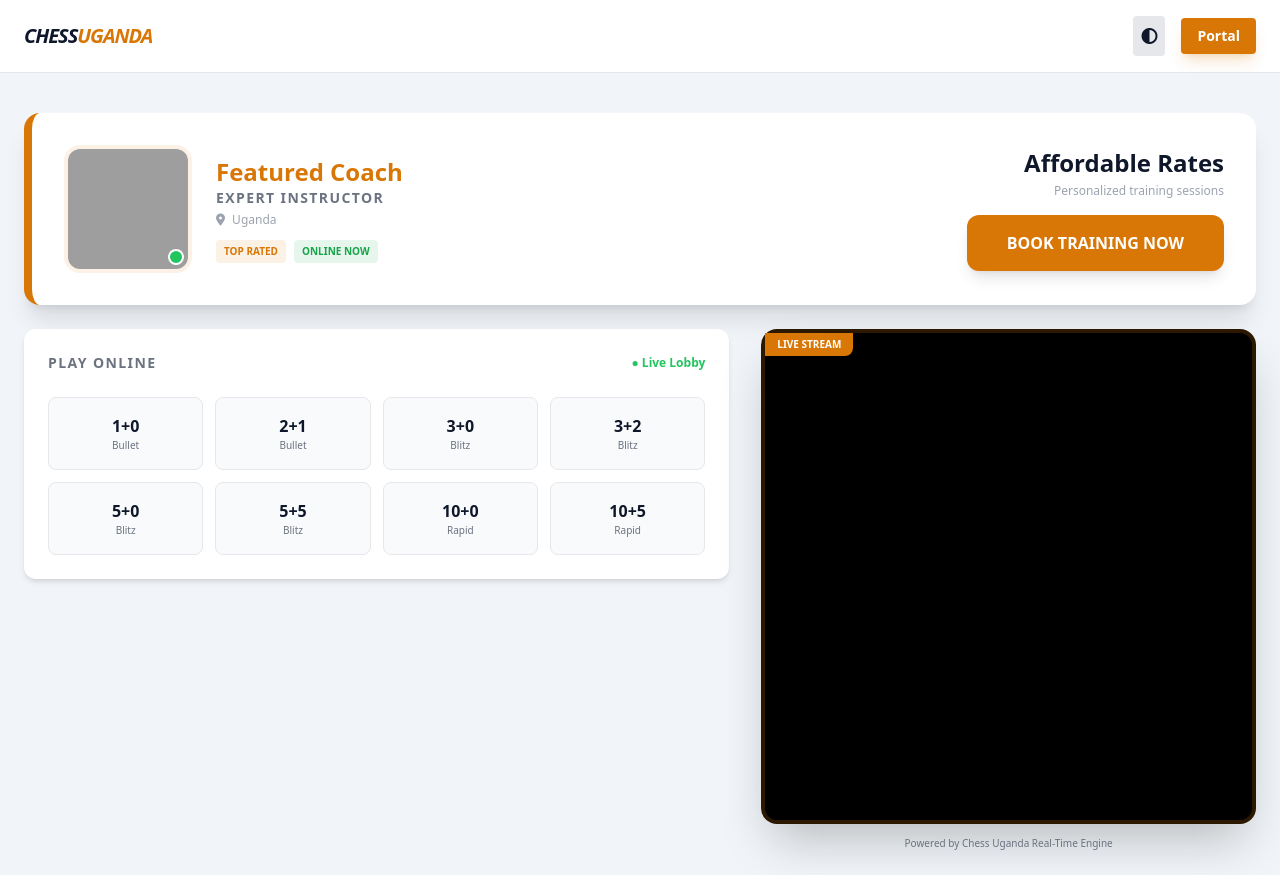
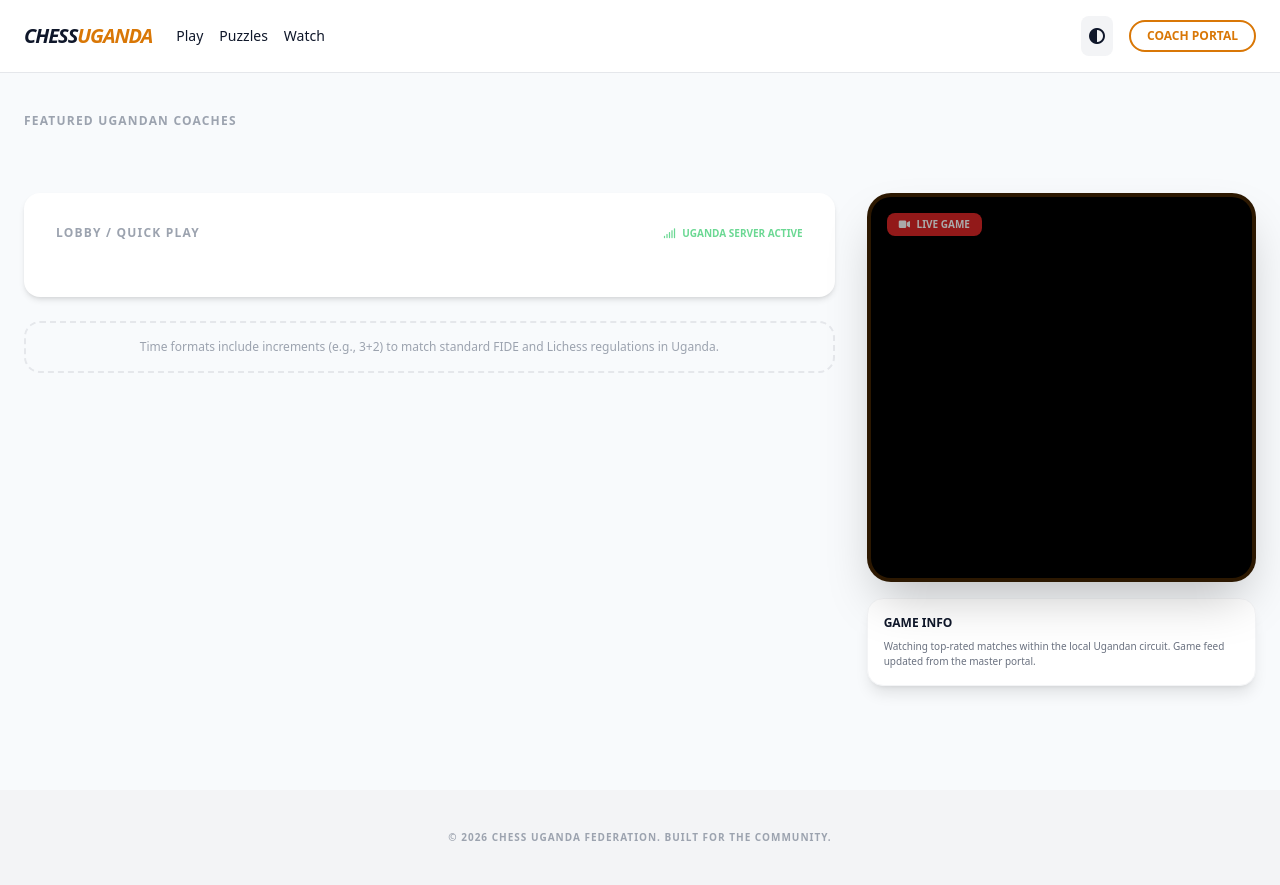
Before and after one commit to FAR-ANALYST/coaches, a Flask app: template templates/index.html in a window 1280 px wide. Run offline with Flask 3, Linux system fonts and the light colour scheme; the template is opened without the code that fills it, so the values that code supplies are empty; some libraries are stand-ins or nearby versions; grey boxes are pictures that could not be loaded.

Commit message:
Update index.html

```diff
--- a/templates/index.html
+++ b/templates/index.html
@@ -7,95 +7,133 @@
     <script src="https://cdn.tailwindcss.com"></script>
     <link href="https://cdnjs.cloudflare.com/ajax/libs/font-awesome/6.4.0/css/all.min.css" rel="stylesheet">
     <script>
+        // Theme Switcher Logic
         function toggleTheme() {
-            document.documentElement.classList.toggle('dark');
-            localStorage.setItem('theme', document.documentElement.classList.contains('dark') ? 'dark' : 'light');
+            const html = document.documentElement;
+            if (html.classList.contains('dark')) {
+                html.classList.remove('dark');
+                localStorage.setItem('theme', 'light');
+            } else {
+                html.classList.add('dark');
+                localStorage.setItem('theme', 'dark');
+            }
         }
-        if (localStorage.theme === 'dark' || (!('theme' in localStorage) && window.matchMedia('(prefers-color-scheme: dark)').matches)) {
+        // Apply theme on load
+        if (localStorage.getItem('theme') === 'dark' || (!('theme' in localStorage) && window.matchMedia('(prefers-color-scheme: dark)').matches)) {
             document.documentElement.classList.add('dark');
+        } else {
+            document.documentElement.classList.remove('dark');
         }
     </script>
+    <style>
+        /* Custom scrollbar for the coach slider */
+        .hide-scroll::-webkit-scrollbar { display: none; }
+        .hide-scroll { -ms-overflow-style: none; scrollbar-width: none; }
+    </style>
 </head>
-<body class="bg-slate-100 dark:bg-[#161512] text-slate-900 dark:text-gray-200 transition-colors">
+<body class="bg-slate-50 dark:bg-[#161512] text-slate-900 dark:text-gray-200 transition-colors duration-300">
 
-    <nav class="border-b dark:border-gray-800 bg-white dark:bg-[#1c1b18] px-6 py-4 flex justify-between items-center sticky top-0 z-50">
-        <h1 class="text-xl font-black italic tracking-tighter">CHESS<span class="text-amber-600">UGANDA</span></h1>
+    <nav class="border-b border-gray-200 dark:border-gray-800 bg-white dark:bg-[#1c1b18] px-6 py-4 flex justify-between items-center sticky top-0 z-50">
+        <div class="flex items-center space-x-6">
+            <h1 class="text-xl font-black tracking-tighter italic">CHESS<span class="text-amber-600">UGANDA</span></h1>
+            <div class="hidden md:flex space-x-4 text-sm font-medium">
+                <a href="#" class="hover:text-amber-600">Play</a>
+                <a href="#" class="hover:text-amber-600">Puzzles</a>
+                <a href="#" class="hover:text-amber-600">Watch</a>
+            </div>
+        </div>
         <div class="flex items-center space-x-4">
-            <button onclick="toggleTheme()" class="p-2 rounded bg-gray-200 dark:bg-gray-800"><i class="fas fa-adjust"></i></button>
-            <a href="/admin" class="bg-amber-600 text-white px-4 py-2 rounded text-sm font-bold shadow-lg shadow-amber-600/20">Portal</a>
+            <button onclick="toggleTheme()" class="p-2 rounded-lg bg-gray-100 dark:bg-gray-800 hover:bg-gray-200 dark:hover:bg-gray-700">
+                <i class="fas fa-circle-half-stroke"></i>
+            </button>
+            <a href="/admin" class="text-xs font-bold border-2 border-amber-600 text-amber-600 px-4 py-1.5 rounded-full hover:bg-amber-600 hover:text-white transition">
+                COACH PORTAL
+            </a>
         </div>
     </nav>
 
     <section class="max-w-7xl mx-auto px-6 pt-10">
-        <div class="bg-white dark:bg-[#262421] p-8 rounded-2xl shadow-xl border-l-8 border-amber-600 flex flex-col md:flex-row items-center justify-between gap-8">
-            <div class="flex items-center gap-6">
-                <div class="relative">
-                    <img src="/static/uploads/{{ coach.photo }}" class="w-24 h-24 md:w-32 md:h-32 rounded-2xl object-cover border-4 border-amber-600/10">
-                    <span class="absolute bottom-2 right-2 w-4 h-4 bg-green-500 border-2 border-white dark:border-[#262421] rounded-full"></span>
+        <h3 class="text-xs font-black text-gray-400 uppercase tracking-widest mb-4">Featured Ugandan Coaches</h3>
+        <div class="flex overflow-x-auto gap-6 pb-6 hide-scroll snap-x">
+            {% for c in coaches %}
+            <div class="min-w-[320px] md:min-w-[450px] bg-white dark:bg-[#262421] p-6 rounded-3xl shadow-xl border-t-8 border-amber-600 flex flex-col md:flex-row items-center gap-6 snap-center">
+                <div class="relative flex-shrink-0">
+                    {% if c.photo %}
+                    <img src="{{ url_for('static', filename='uploads/' + c.photo) }}" class="w-24 h-24 md:w-32 md:h-32 rounded-2xl object-cover border-4 border-amber-600/10 shadow-lg">
+                    {% else %}
+                    <div class="w-24 h-24 md:w-32 md:h-32 bg-gray-200 dark:bg-gray-800 rounded-2xl flex items-center justify-center border-4 border-amber-600/10">
+                        <i class="fas fa-user-tie text-3xl text-gray-400"></i>
+                    </div>
+                    {% endif %}
+                    <span class="absolute bottom-1 right-1 w-4 h-4 bg-green-500 border-2 border-white dark:border-[#262421] rounded-full"></span>
                 </div>
-                <div>
-                    <h2 class="text-2xl font-black text-amber-600">{{ coach.name or 'Featured Coach' }}</h2>
-                    <p class="font-bold text-sm uppercase tracking-widest text-gray-500">{{ coach.titles or 'Expert Instructor' }}</p>
-                    <p class="text-xs text-gray-400 mt-1"><i class="fas fa-map-marker-alt mr-1"></i> {{ coach.location or 'Uganda' }}</p>
-                    <div class="flex gap-2 mt-3">
-                        <span class="px-2 py-1 bg-amber-600/10 text-amber-600 text-[10px] font-bold rounded">TOP RATED</span>
-                        <span class="px-2 py-1 bg-green-600/10 text-green-600 text-[10px] font-bold rounded">ONLINE NOW</span>
+
+                <div class="flex-1">
+                    <h2 class="text-xl font-black text-amber-600">{{ c.name }}</h2>
+                    <p class="font-bold text-[10px] uppercase tracking-widest text-gray-500 mb-2">{{ c.titles }}</p>
+                    <p class="text-xs text-gray-500 dark:text-gray-400 line-clamp-2 leading-relaxed mb-3">{{ c.bio }}</p>
+                    <div class="flex justify-between items-center mt-auto">
+                        <span class="font-black text-sm">{{ c.pricing }}</span>
+                        <button class="bg-amber-600 hover:bg-amber-700 text-white font-black text-[10px] px-5 py-2 rounded-xl transition shadow-md">
+                            HIRE COACH
+                        </button>
                     </div>
                 </div>
             </div>
-            <div class="text-center md:text-right w-full md:w-auto">
-                <p class="text-2xl font-black mb-1">{{ coach.pricing or 'Affordable Rates' }}</p>
-                <p class="text-xs text-gray-400 mb-4">Personalized training sessions</p>
-                <button class="w-full md:w-auto bg-amber-600 hover:bg-amber-700 text-white font-black px-10 py-4 rounded-xl shadow-lg transition-transform active:scale-95">BOOK TRAINING NOW</button>
-            </div>
+            {% endfor %}
         </div>
     </section>
 
     <main class="max-w-7xl mx-auto p-6 grid grid-cols-1 lg:grid-cols-12 gap-8">
 
-        <div class="lg:col-span-7 space-y-6">
-            <div class="bg-white dark:bg-[#262421] rounded-xl p-6 shadow-md">
+        <div class="lg:col-span-8 space-y-6">
+            <div class="bg-white dark:bg-[#262421] rounded-2xl p-8 shadow-md">
                 <div class="flex justify-between items-center mb-6">
-                    <h3 class="font-black text-sm uppercase tracking-widest text-gray-500">Play Online</h3>
-                    <span class="text-xs font-bold text-green-500">● Live Lobby</span>
+                    <h3 class="font-black text-xs uppercase tracking-widest text-gray-400">Lobby / Quick Play</h3>
+                    <span class="text-[10px] font-bold text-green-500 animate-pulse uppercase"><i class="fas fa-signal mr-1"></i> Uganda Server Active</span>
                 </div>
-                <div class="grid grid-cols-2 sm:grid-cols-3 md:grid-cols-4 gap-3">
-                    <button class="flex flex-col items-center p-4 rounded-lg bg-gray-50 dark:bg-[#302e2c] border dark:border-gray-800 hover:border-amber-600">
-                        <span class="font-bold">1+0</span><span class="text-[10px] text-gray-500">Bullet</span>
+
+                <div class="grid grid-cols-2 sm:grid-cols-3 md:grid-cols-4 gap-4">
+                    {% for time_label, count in stats.items() %}
+                    <button class="relative flex flex-col items-center justify-center p-6 rounded-2xl bg-gray-50 dark:bg-[#302e2c] border-2 border-transparent hover:border-amber-600 transition-all duration-200 group">
+                        <span class="absolute top-2 right-2 bg-amber-600/10 text-amber-600 dark:text-amber-500 text-[9px] font-black px-2 py-0.5 rounded-full">
+                            {{ count }} playing
+                        </span>
+
+                        <span class="font-black text-xl mb-1 group-hover:scale-110 transition-transform">{{ time_label }}</span>
+                        <span class="text-[9px] font-bold text-gray-400 uppercase tracking-tighter">
+                            {% if 'Bullet' in time_label %}Bullet{% elif 'Blitz' in time_label %}Blitz{% else %}Rapid{% endif %}
+                        </span>
                     </button>
-                    <button class="flex flex-col items-center p-4 rounded-lg bg-gray-50 dark:bg-[#302e2c] border dark:border-gray-800 hover:border-amber-600">
-                        <span class="font-bold">2+1</span><span class="text-[10px] text-gray-500">Bullet</span>
-                    </button>
-                    <button class="flex flex-col items-center p-4 rounded-lg bg-gray-50 dark:bg-[#302e2c] border dark:border-gray-800 hover:border-amber-600">
-                        <span class="font-bold">3+0</span><span class="text-[10px] text-gray-500">Blitz</span>
-                    </button>
-                    <button class="flex flex-col items-center p-4 rounded-lg bg-gray-50 dark:bg-[#302e2c] border dark:border-gray-800 hover:border-amber-600">
-                        <span class="font-bold">3+2</span><span class="text-[10px] text-gray-500">Blitz</span>
-                    </button>
-                    <button class="flex flex-col items-center p-4 rounded-lg bg-gray-50 dark:bg-[#302e2c] border dark:border-gray-800 hover:border-amber-600">
-                        <span class="font-bold">5+0</span><span class="text-[10px] text-gray-500">Blitz</span>
-                    </button>
-                    <button class="flex flex-col items-center p-4 rounded-lg bg-gray-50 dark:bg-[#302e2c] border dark:border-gray-800 hover:border-amber-600">
-                        <span class="font-bold">5+5</span><span class="text-[10px] text-gray-500">Blitz</span>
-                    </button>
-                    <button class="flex flex-col items-center p-4 rounded-lg bg-gray-50 dark:bg-[#302e2c] border dark:border-gray-800 hover:border-amber-600">
-                        <span class="font-bold">10+0</span><span class="text-[10px] text-gray-500">Rapid</span>
-                    </button>
-                    <button class="flex flex-col items-center p-4 rounded-lg bg-gray-50 dark:bg-[#302e2c] border dark:border-gray-800 hover:border-amber-600">
-                        <span class="font-bold">10+5</span><span class="text-[10px] text-gray-500">Rapid</span>
-                    </button>
+                    {% endfor %}
+                </div>
+            </div>
+
+            <div class="p-4 border-2 border-dashed border-gray-200 dark:border-gray-800 rounded-2xl text-center">
+                <p class="text-xs text-gray-400">Time formats include increments (e.g., 3+2) to match standard FIDE and Lichess regulations in Uganda.</p>
+            </div>
+        </div>
+
+        <div class="lg:col-span-4">
+            <div class="sticky top-24 space-y-4">
+                <div class="bg-black rounded-3xl overflow-hidden aspect-square shadow-2xl border-4 border-amber-600/20 relative">
+                    <div class="absolute top-4 left-4 bg-red-600 text-white px-3 py-1 text-[10px] font-black uppercase rounded-lg z-10 animate-pulse shadow-lg">
+                        <i class="fas fa-video mr-1"></i> Live Game
+                    </div>
+                    <iframe width="100%" height="100%" src="{{ game_url }}" frameborder="0" allow="autoplay; encrypted-media" allowfullscreen></iframe>
+                </div>
+                <div class="bg-white dark:bg-[#262421] p-4 rounded-2xl shadow-lg border border-gray-100 dark:border-transparent">
+                    <h4 class="text-xs font-black uppercase mb-2">Game Info</h4>
+                    <p class="text-[10px] text-gray-500">Watching top-rated matches within the local Ugandan circuit. Game feed updated from the master portal.</p>
                 </div>
             </div>
         </div>
 
-        <div class="lg:col-span-5">
-            <div class="bg-black rounded-2xl overflow-hidden aspect-square shadow-2xl border-4 border-amber-600/20">
-                <div class="absolute bg-amber-600 text-white px-3 py-1 text-[10px] font-black uppercase rounded-br-lg z-10">Live Stream</div>
-                <iframe width="100%" height="100%" src="{{ game_url }}" frameborder="0"></iframe>
-            </div>
-            <p class="text-[10px] text-center mt-3 text-gray-500">Powered by Chess Uganda Real-Time Engine</p>
-        </div>
     </main>
+
+    <footer class="mt-20 p-10 bg-gray-100 dark:bg-[#1c1b18] text-center">
+        <p class="text-[10px] text-gray-400 font-bold uppercase tracking-widest">&copy; 2026 Chess Uganda Federation. Built for the community.</p>
+    </footer>
 
 </body>
 </html>
```
